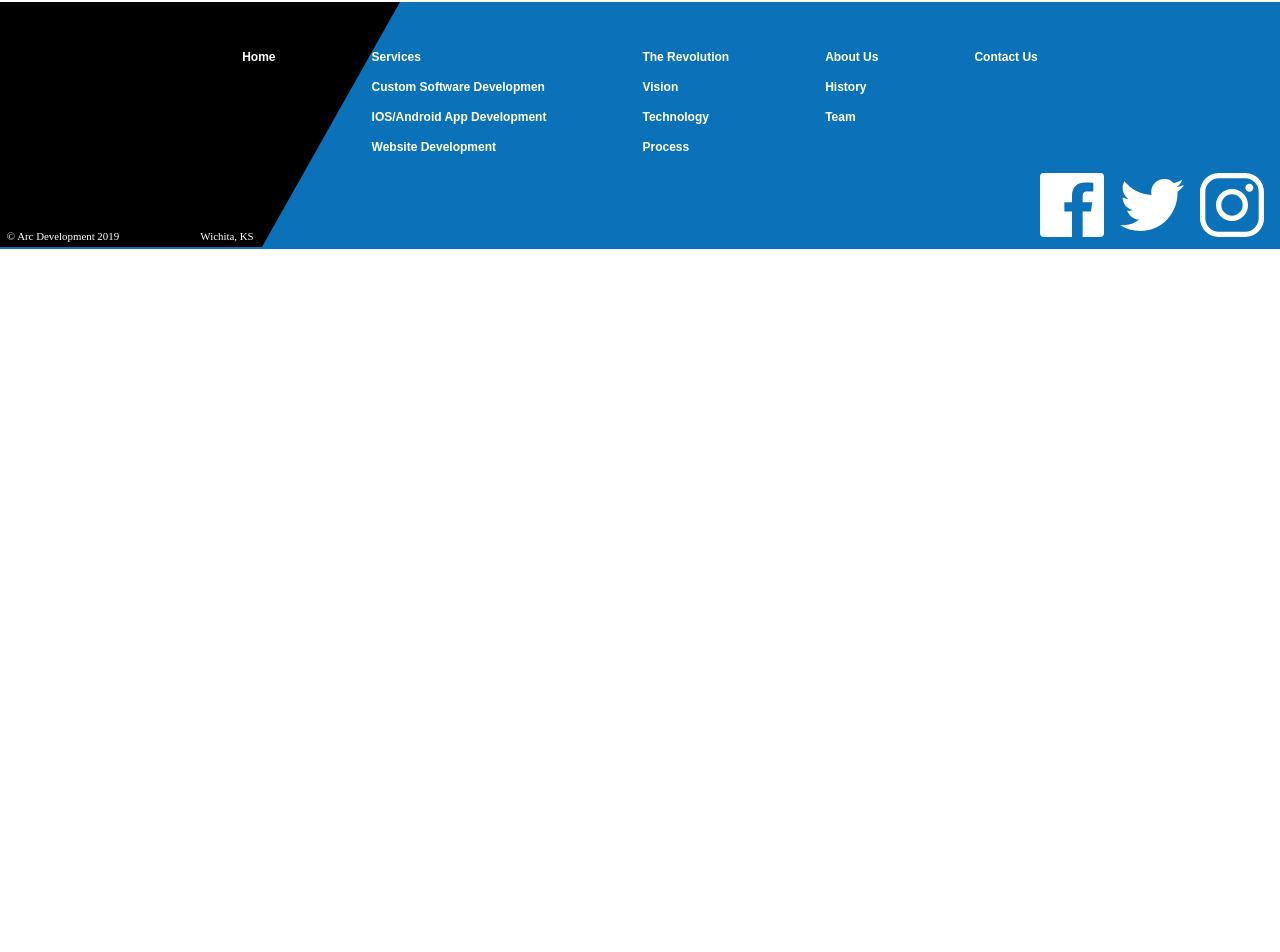
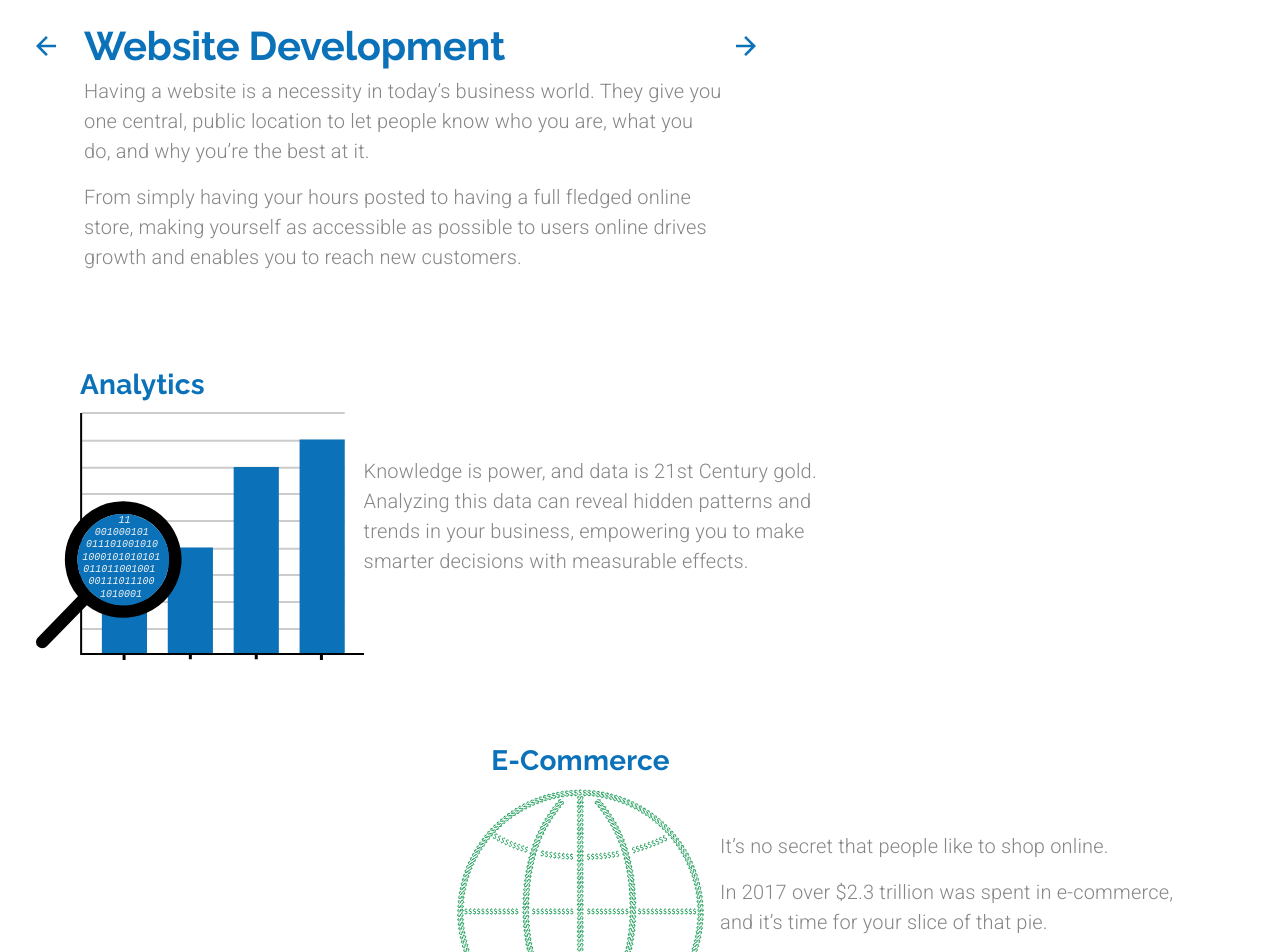
Before and after one commit to Diane998/React-ArcDevelopment, a React (Create React App) app: page /websites in a window 1280 px wide. Shown: the part 128-1080 px from the top of the page. Before the commit the page ends 800 px from the top, so only its background shows below. Built offline with nearby package versions, Linux system fonts and the light colour scheme.

Commit message:
Added a websites page components

```diff
--- a/src/components/App.js
+++ b/src/components/App.js
@@ -8,6 +8,7 @@
 import Services from './pages/Services';
 import CustomSoftware from './pages/CustomSoftware';
 import MobileApps from './pages/MobileApps';
+import Websites from './pages/Websites';
 
 import { ThemeProvider } from '@material-ui/styles';
 
@@ -81,7 +82,17 @@
               />
             )}
           />
-          <Route path="/websites" exact component={() => <div>Websites</div>} />
+          <Route
+            path="/websites"
+            exact
+            render={props => (
+              <Websites
+                {...props}
+                setValue={setValue}
+                setSelectedIndex={setSelectedIndex}
+              />
+            )}
+          />
           <Route path="/estimate" exact component={() => <div>Estimate</div>} />
         </Switch>
         <Footer setValue={setValue} setSelectedIndex={setSelectedIndex} />
--- a/src/components/pages/CustomSoftware.js
+++ b/src/components/pages/CustomSoftware.js
@@ -107,7 +107,7 @@
               to="/services"
               onClick={() => props.setSelectedIndex(0)}
             >
-              <img src={backArrow} alt="Back to Services Page" />
+              <img src={backArrow} alt="Back to the Services Page" />
             </IconButton>
           </Grid>
         </Hidden>
@@ -167,7 +167,7 @@
             >
               <img
                 src={forwardArrow}
-                alt="Forward to iOS/Android App Development Page"
+                alt="Forward to the iOS/Android App Development Page"
               />
             </IconButton>
           </Grid>
--- a/src/components/pages/MobileApps.js
+++ b/src/components/pages/MobileApps.js
@@ -71,9 +71,12 @@
               style={{ backgroundColor: 'transparent' }}
               component={Link}
               to="/customsoftware"
-              onClick={() => props.setSelectedIndex(0)}
+              onClick={() => props.setSelectedIndex(1)}
             >
-              <img src={backArrow} alt="Back to Services Page" />
+              <img
+                src={backArrow}
+                alt="Back to the Custom Software Development Page"
+              />
             </IconButton>
           </Grid>
         </Hidden>
@@ -117,11 +120,11 @@
               style={{ backgroundColor: 'transparent' }}
               component={Link}
               to="/websites"
-              onClick={() => props.setSelectedIndex(2)}
+              onClick={() => props.setSelectedIndex(3)}
             >
               <img
                 src={forwardArrow}
-                alt="Forward to iOS/Android App Development Page"
+                alt="Forward to the Websites Development Page"
               />
             </IconButton>
           </Grid>
--- /dev/null
+++ b/src/components/pages/Websites.js
@@ -0,0 +1,289 @@
+import React from 'react';
+import { Link } from 'react-router-dom';
+import { makeStyles, useTheme } from '@material-ui/core/styles';
+import useMediaQuery from '@material-ui/core/useMediaQuery';
+
+import CallToAction from '../ui/CallToAction';
+
+import Grid from '@material-ui/core/Grid';
+import IconButton from '@material-ui/core/IconButton';
+import Typography from '@material-ui/core/Typography';
+import Hidden from '@material-ui/core/Hidden';
+
+import backArrow from '../../assets/backArrow.svg';
+import forwardArrow from '../../assets/forwardArrow.svg';
+import analytics from '../../assets/analytics.svg';
+import seo from '../../assets/seo.svg';
+import outreach from '../../assets/outreach.svg';
+import ecommerce from '../../assets/ecommerce.svg';
+
+const useStyles = makeStyles(theme => ({
+  heading: {
+    maxWidth: '40em'
+  },
+  arrowContainer: {
+    marginTop: '0.5em'
+  },
+  rowContainer: {
+    paddingLeft: '5em',
+    paddingRight: '5em',
+    [theme.breakpoints.down('sm')]: {
+      paddingLeft: '1.5em',
+      paddingRight: '1.5em'
+    }
+  },
+  paragraphContainer: {
+    maxWidth: '30em'
+  }
+}));
+
+const Websites = props => {
+  const classes = useStyles();
+  const theme = useTheme();
+  const matchesMD = useMediaQuery(theme.breakpoints.down('md'));
+  const matchesSM = useMediaQuery(theme.breakpoints.down('sm'));
+  const matchesXS = useMediaQuery(theme.breakpoints.down('xs'));
+
+  return (
+    <Grid container direction="column">
+      <Grid
+        item
+        container
+        direction="row"
+        justify={matchesMD ? 'center' : undefined}
+        className={classes.rowContainer}
+        style={{ marginTop: matchesXS ? '1em' : '2em' }}
+      >
+        <Hidden mdDown>
+          <Grid
+            item
+            className={classes.arrowContainer}
+            style={{ marginRight: '1em', marginLeft: '-3.5em' }}
+          >
+            <IconButton
+              style={{ backgroundColor: 'transparent' }}
+              component={Link}
+              to="/mobileapps"
+              onClick={() => props.setSelectedIndex(2)}
+            >
+              <img
+                src={backArrow}
+                alt="Back to iOS/Android App Development Page"
+              />
+            </IconButton>
+          </Grid>
+        </Hidden>
+        <Grid item container direction="column" className={classes.heading}>
+          <Grid item>
+            <Typography align={matchesMD ? 'center' : undefined} variant="h2">
+              Website Development
+            </Typography>
+          </Grid>
+          <Grid item>
+            <Typography
+              align={matchesMD ? 'center' : undefined}
+              variant="body1"
+              paragraph
+            >
+              Having a website is a necessity in today’s business world. They
+              give you one central, public location to let people know who you
+              are, what you do, and why you’re the best at it.
+            </Typography>
+            <Typography
+              align={matchesMD ? 'center' : undefined}
+              variant="body1"
+              paragraph
+            >
+              From simply having your hours posted to having a full fledged
+              online store, making yourself as accessible as possible to users
+              online drives growth and enables you to reach new customers.
+            </Typography>
+          </Grid>
+        </Grid>
+        <Hidden mdDown>
+          <Grid item className={classes.arrowContainer}>
+            <IconButton
+              style={{ backgroundColor: 'transparent' }}
+              component={Link}
+              to="/services"
+              onClick={() => props.setSelectedIndex(0)}
+            >
+              <img src={forwardArrow} alt="Forward to Services Page" />
+            </IconButton>
+          </Grid>
+        </Hidden>
+      </Grid>
+      <Grid
+        item
+        container
+        direction={matchesSM ? 'column' : 'row'}
+        alignItems="center"
+        className={classes.rowContainer}
+        style={{ marginTop: '5em' }}
+      >
+        <Grid item>
+          <Grid container direction="column">
+            <Grid item>
+              <Typography
+                align={matchesSM ? 'center' : undefined}
+                variant="h4"
+                gutterBottom
+              >
+                Analytics
+              </Typography>
+            </Grid>
+            <Grid item>
+              <img
+                src={analytics}
+                style={{ marginLeft: '-2.75em' }}
+                alt="graph with magnifying glass revealing 1's and 0's"
+              />
+            </Grid>
+          </Grid>
+        </Grid>
+        <Grid item className={classes.paragraphContainer}>
+          <Typography align={matchesSM ? 'center' : undefined} variant="body1">
+            Knowledge is power, and data is 21st Century gold. Analyzing this
+            data can reveal hidden patterns and trends in your business,
+            empowering you to make smarter decisions with measurable effects.
+          </Typography>
+        </Grid>
+      </Grid>
+      <Grid
+        item
+        container
+        direction={matchesSM ? 'column' : 'row'}
+        alignItems="center"
+        justify="flex-end"
+        className={classes.rowContainer}
+        style={{ margin: '5em 0' }}
+      >
+        <Grid item>
+          <Grid container direction="column">
+            <Grid item>
+              <Typography align="center" variant="h4" gutterBottom>
+                E-Commerce
+              </Typography>
+            </Grid>
+            <Grid item>
+              <img src={ecommerce} alt="world outline made of dollar signs" />
+            </Grid>
+          </Grid>
+        </Grid>
+        <Grid
+          item
+          style={{ marginLeft: matchesSM ? 0 : '1em' }}
+          className={classes.paragraphContainer}
+        >
+          <Typography
+            align={matchesSM ? 'center' : undefined}
+            variant="body1"
+            paragraph
+          >
+            It’s no secret that people like to shop online.
+          </Typography>
+          <Typography
+            align={matchesSM ? 'center' : undefined}
+            variant="body1"
+            paragraph
+          >
+            In 2017 over $2.3 trillion was spent in e-commerce, and it’s time
+            for your slice of that pie.
+          </Typography>
+        </Grid>
+      </Grid>
+      <Grid
+        item
+        container
+        direction={matchesSM ? 'column' : 'row'}
+        alignItems="center"
+        className={classes.rowContainer}
+      >
+        <Grid item>
+          <Grid container direction="column">
+            <Grid item>
+              <Typography
+                align={matchesSM ? 'center' : undefined}
+                variant="h4"
+                gutterBottom
+              >
+                Outreach
+              </Typography>
+            </Grid>
+            <Grid item>
+              <img src={outreach} alt="megaphone" />
+            </Grid>
+          </Grid>
+        </Grid>
+        <Grid
+          item
+          className={classes.paragraphContainer}
+          style={{ marginLeft: matchesSM ? 0 : '1em' }}
+        >
+          <Typography align={matchesSM ? 'center' : undefined} variant="body1">
+            Draw people in with a dazzling website. Showing off your products
+            online is a great way to help customers decide what’s right for them
+            before visiting in person.
+          </Typography>
+        </Grid>
+      </Grid>
+      <Grid
+        item
+        container
+        direction={matchesSM ? 'column' : 'row'}
+        alignItems="center"
+        justify="flex-end"
+        className={classes.rowContainer}
+        style={{ margin: '5em 0' }}
+      >
+        <Grid item>
+          <Grid container direction="column">
+            <Grid item>
+              <Typography align="center" variant="h4" gutterBottom>
+                Search Engine
+                <br />
+                Optimization
+              </Typography>
+            </Grid>
+            <Grid item>
+              <img src={seo} alt="website standing on winner's podium" />
+            </Grid>
+          </Grid>
+        </Grid>
+        <Grid
+          item
+          style={{ marginLeft: matchesSM ? 0 : '1em' }}
+          className={classes.paragraphContainer}
+        >
+          <Typography
+            align={matchesSM ? 'center' : undefined}
+            variant="body1"
+            paragraph
+          >
+            How often have you ever been to the second page of Google results?
+          </Typography>
+          <Typography
+            align={matchesSM ? 'center' : undefined}
+            variant="body1"
+            paragraph
+          >
+            If you’re like us, probably never.
+          </Typography>
+          <Typography
+            align={matchesSM ? 'center' : undefined}
+            variant="body1"
+            paragraph
+          >
+            Customers don’t go there either, so we make sure your website is
+            designed to end up on top.
+          </Typography>
+        </Grid>
+      </Grid>
+      <Grid item>
+        <CallToAction setValue={props.setValue} />
+      </Grid>
+    </Grid>
+  );
+};
+
+export default Websites;
```
Also changed, not shown: 1 other file (tests, documents, lock files or other folders).
